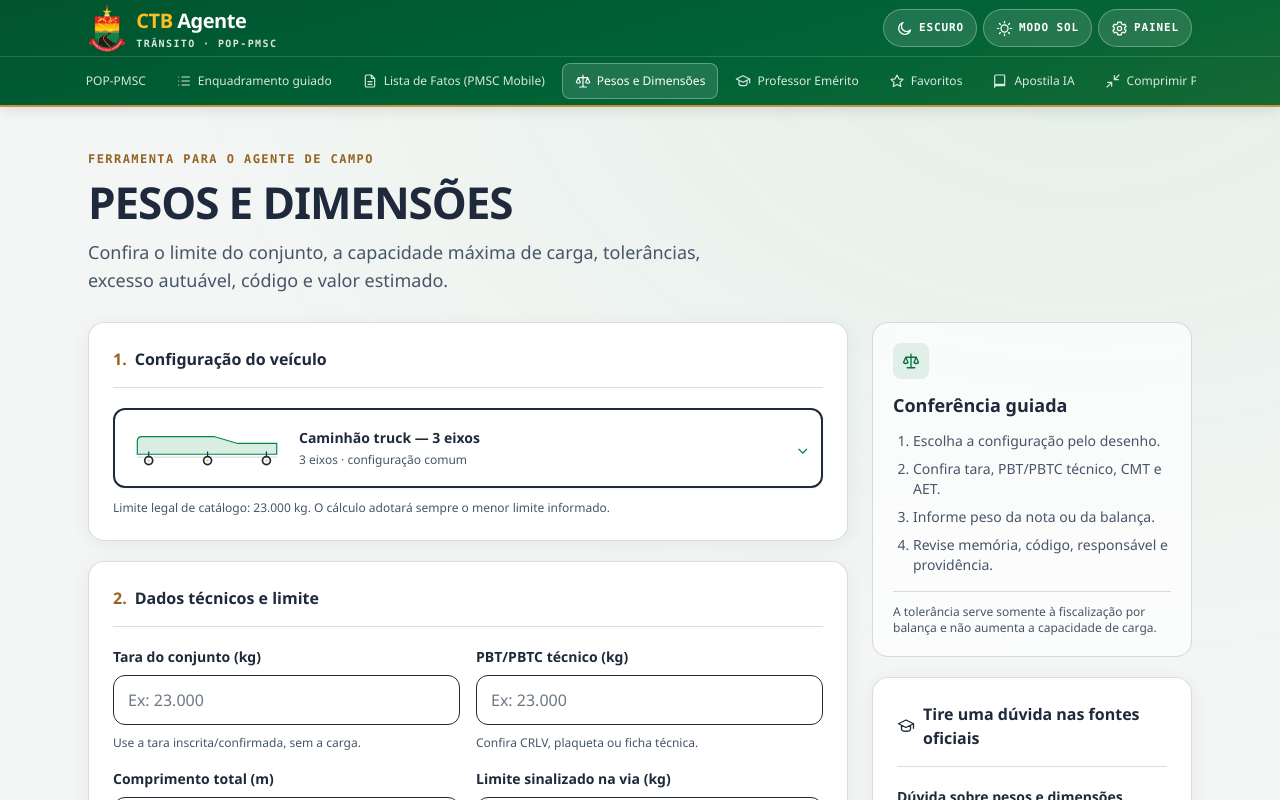
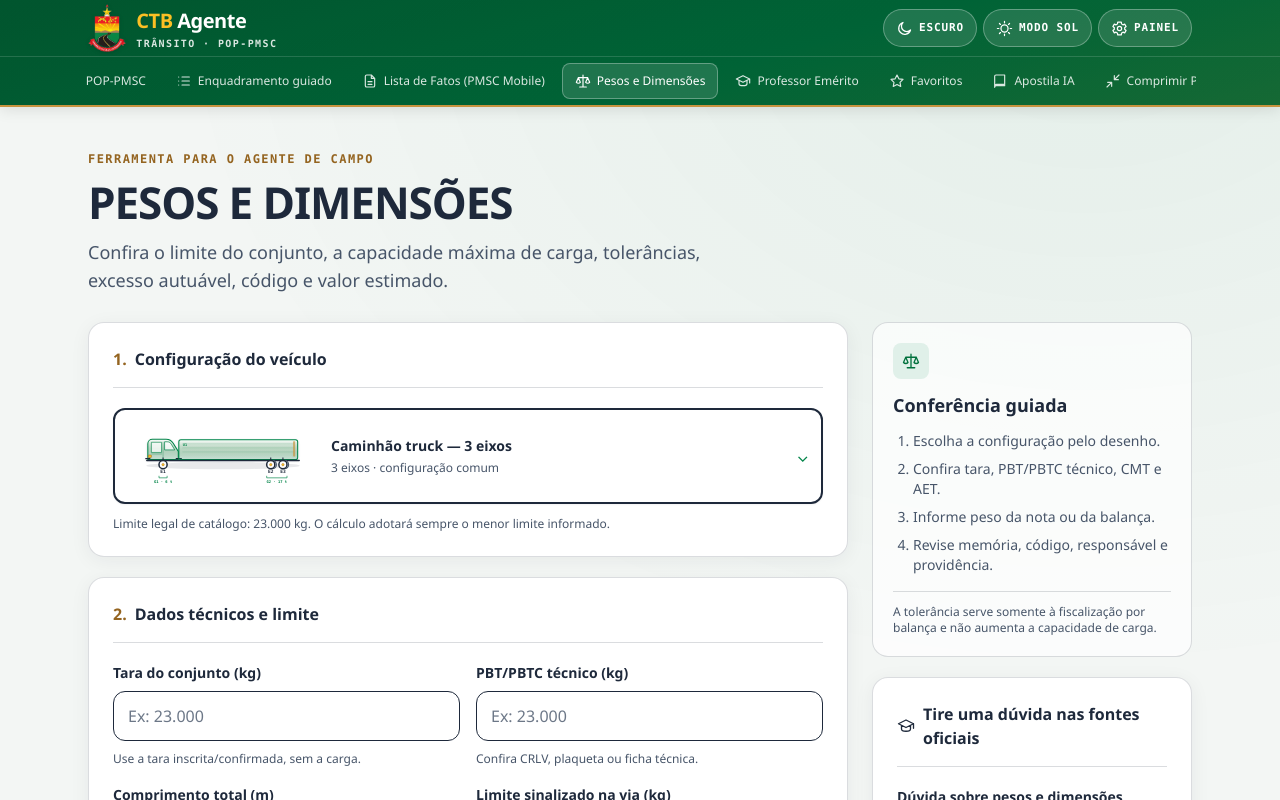
Before and after one commit to nenzinhu/ctb-agente, a Next.js app: page /pesos-dimensoes in a window 1280 px wide. Shown: the top 800 px of the page. Built offline with nearby package versions, Linux system fonts and the light colour scheme.

Commit message:
feat: aprimora desenhos animados dos veículos

```diff
--- a/components/pesos-dimensoes/DesenhoVeiculo.tsx
+++ b/components/pesos-dimensoes/DesenhoVeiculo.tsx
@@ -1,64 +1,202 @@
-import type { ConfiguracaoVeiculo } from '@/lib/pesos-dimensoes/types';
+'use client';
+
+import { useId, useLayoutEffect, useRef } from 'react';
+import { gsap } from 'gsap';
+
+import type { ConfiguracaoVeiculo, GrupoEixo, TipoGrupoEixo } from '@/lib/pesos-dimensoes/types';
 
 interface Props {
   configuracao: ConfiguracaoVeiculo;
   compacto?: boolean;
 }
 
+const POSICOES_EIXOS: Record<string, number[]> = {
+  'rigido-2-eixos': [42, 272],
+  'truck-3-eixos': [42, 254, 278],
+  'bitruck-4-eixos': [42, 66, 254, 278],
+  'cavalo-2s2': [42, 91, 259, 284],
+  'cavalo-2s3': [42, 91, 246, 269, 292],
+  'cavalo-3s2': [42, 78, 99, 258, 283],
+  'cavalo-3s3': [42, 78, 99, 246, 269, 292],
+  'cavalo-3s4': [42, 78, 99, 218, 246, 269, 292],
+  'caminhao-reboque': [42, 112, 134, 246, 269, 292],
+  'bitrem-7-eixos': [42, 78, 99, 169, 191, 270, 292],
+  'rodotrem-9-eixos-aet': [42, 78, 99, 145, 166, 187, 252, 273, 294],
+  'especial-aet': [160],
+};
+
+interface EixoDesenho {
+  grupo: GrupoEixo;
+  tipo: TipoGrupoEixo;
+  numero: number;
+  x: number;
+}
+
+function eixosDaConfiguracao(configuracao: ConfiguracaoVeiculo): EixoDesenho[] {
+  const posicoes = POSICOES_EIXOS[configuracao.id] ?? Array.from(
+    { length: configuracao.quantidadeEixos },
+    (_, indice) => configuracao.quantidadeEixos === 1 ? 160 : 34 + indice * (252 / (configuracao.quantidadeEixos - 1)),
+  );
+  let numero = 0;
+  return configuracao.gruposEixo.flatMap((grupo) => Array.from({ length: grupo.quantidadeEixos }, () => {
+    const atual = numero++;
+    return { grupo, tipo: grupo.tipo, numero: atual + 1, x: posicoes[atual] ?? 34 + atual * 24 };
+  }));
+}
+
+function pneusDoEixo(tipo: TipoGrupoEixo): 'simples' | 'duplos' {
+  return tipo === 'isolado-2-pneus' || tipo === 'direcional-duplo' ? 'simples' : 'duplos';
+}
+
+function limiteCurto(limiteKg: number | null): string {
+  if (limiteKg === null) return 'AET';
+  return `${(limiteKg / 1000).toLocaleString('pt-BR', { maximumFractionDigits: 1 })} t`;
+}
+
+function Cabine({ gradiente }: { gradiente: string }) {
+  return (
+    <g data-elemento="cabine">
+      <path d="M12 70V39c0-5 4-9 9-9h27c6 0 11 3 14 8l10 16v16Z" fill={`url(#${gradiente})`} className="stroke-ds-primary" strokeWidth="2" />
+      <path data-elemento="parabrisa" d="M45 35h5c4 0 7 2 9 6l6 10H45Z" className="fill-ds-surface/80 stroke-ds-primary" strokeWidth="1.4" />
+      <path d="M19 36h20v20H19Z" className="fill-ds-surface/70 stroke-ds-primary" strokeWidth="1.2" />
+      <path d="M19 59h21M42 35v35" className="stroke-ds-primary/60" strokeWidth="1" />
+      <rect x="13" y="61" width="6" height="5" rx="1" className="fill-ds-accent stroke-ds-gold-strong" strokeWidth="1" />
+      <path d="M8 68h8M68 68h10" className="stroke-ds-text" strokeWidth="2.5" strokeLinecap="round" />
+    </g>
+  );
+}
+
+function Bau({ x, largura, gradiente, indice, marcarUnidade = true }: { x: number; largura: number; gradiente: string; indice: number; marcarUnidade?: boolean }) {
+  return (
+    <g data-unidade={marcarUnidade ? 'true' : undefined}>
+      <rect x={x} y="31" width={largura} height="39" rx="4" fill={`url(#${gradiente})`} className="stroke-ds-primary" strokeWidth="2" />
+      <path d={`M${x + 7} 39H${x + largura - 7}M${x + 7} 47H${x + largura - 7}M${x + 7} 55H${x + largura - 7}`} className="stroke-ds-primary/25" strokeWidth="1" />
+      <rect x={x + largura - 9} y="34" width="4" height="30" rx="1" className="fill-ds-gold/70" />
+      <text x={x + 8} y="44" className="fill-ds-primary font-mono font-bold" fontSize="7">U{indice}</text>
+    </g>
+  );
+}
+
+function CorposVeiculo({ configuracao, gradiente }: { configuracao: ConfiguracaoVeiculo; gradiente: string }) {
+  if (configuracao.unidades === 1) {
+    return (
+      <g data-veiculo-corpo data-unidade="true">
+        <Cabine gradiente={gradiente} />
+        <Bau x={73} largura={234} gradiente={gradiente} indice={1} marcarUnidade={false} />
+      </g>
+    );
+  }
+
+  if (configuracao.id === 'caminhao-reboque') {
+    return (
+      <g data-veiculo-corpo>
+        <g data-unidade="true">
+          <Cabine gradiente={gradiente} />
+          <Bau x={73} largura={86} gradiente={gradiente} indice={1} marcarUnidade={false} />
+        </g>
+        <g data-acoplamento="true"><path d="M159 65h17l4-5" className="stroke-ds-gold-strong" strokeWidth="2.5" fill="none" /></g>
+        <Bau x={180} largura={127} gradiente={gradiente} indice={2} />
+      </g>
+    );
+  }
+
+  return (
+    <g data-veiculo-corpo>
+      <g data-unidade="true">
+        <Cabine gradiente={gradiente} />
+        <path d="M72 65h31" className="stroke-ds-text" strokeWidth="4" strokeLinecap="round" />
+      </g>
+      {configuracao.unidades === 2 ? (
+        <>
+          <g data-acoplamento="true"><path d="M91 61h15" className="stroke-ds-gold-strong" strokeWidth="3" strokeLinecap="round" /></g>
+          <Bau x={104} largura={203} gradiente={gradiente} indice={2} />
+        </>
+      ) : (
+        <>
+          <g data-acoplamento="true"><path d="M91 61h13" className="stroke-ds-gold-strong" strokeWidth="3" strokeLinecap="round" /></g>
+          <Bau x={103} largura={98} gradiente={gradiente} indice={2} />
+          <g data-acoplamento="true"><path d="M201 65h8" className="stroke-ds-gold-strong" strokeWidth="3" strokeLinecap="round" /></g>
+          <Bau x={209} largura={99} gradiente={gradiente} indice={3} />
+        </>
+      )}
+    </g>
+  );
+}
+
 export default function DesenhoVeiculo({ configuracao, compacto = false }: Props) {
-  const largura = 260;
-  const margem = 8;
-  const espaco = 5;
-  const larguraUtil = largura - margem * 2 - espaco * (configuracao.unidades - 1);
-  const larguraUnidade = larguraUtil / configuracao.unidades;
-  const inicioEixos = margem + 20;
-  const fimEixos = largura - margem - 18;
-  const passoEixos = configuracao.quantidadeEixos > 1
-    ? (fimEixos - inicioEixos) / (configuracao.quantidadeEixos - 1)
-    : 0;
+  const raiz = useRef<SVGSVGElement>(null);
+  const idGradiente = `veiculo-${useId().replace(/:/g, '')}`;
+  const eixos = eixosDaConfiguracao(configuracao);
+
+  useLayoutEffect(() => {
+    const elemento = raiz.current;
+    if (!elemento || typeof window.matchMedia !== 'function') return;
+    const media = gsap.matchMedia();
+    const contexto = gsap.context(() => {
+      media.add('(prefers-reduced-motion: no-preference)', () => {
+        const timeline = gsap.timeline({ defaults: { duration: 0.36, ease: 'power2.out' } });
+        timeline
+          .from('[data-veiculo-corpo]', { x: -18, autoAlpha: 0, clearProps: 'opacity,visibility,transform' })
+          .from('[data-eixo="true"]', { scale: 0, transformOrigin: 'center center', stagger: 0.045, ease: 'back.out(1.7)', clearProps: 'transform' }, '-=0.18')
+          .from('[data-eixo-rotulo="true"]', { y: -3, autoAlpha: 0, stagger: 0.035, clearProps: 'opacity,visibility,transform' }, '-=0.2')
+          .fromTo('[data-acoplamento="true"]', { scaleX: 0, transformOrigin: 'left center' }, { scaleX: 1, duration: 0.22, ease: 'power1.out', clearProps: 'transform' }, '-=0.3');
+      });
+    }, elemento);
+    return () => {
+      media.revert();
+      contexto.revert();
+    };
+  }, [configuracao.id]);
 
   return (
     <svg
-      viewBox="0 0 260 84"
-      className={compacto ? 'h-12 w-40' : 'h-20 w-full max-w-[260px]'}
+      ref={raiz}
+      viewBox="0 0 320 126"
+      className={compacto ? 'h-16 w-[10.5rem] shrink-0 sm:w-48' : 'h-28 w-full max-w-[360px]'}
       role="img"
       aria-label={`${configuracao.nome}: ${configuracao.quantidadeEixos} eixos e ${configuracao.unidades} ${configuracao.unidades === 1 ? 'unidade' : 'unidades'}`}
     >
       <title>{configuracao.nome}</title>
-      {Array.from({ length: configuracao.unidades }, (_, indice) => {
-        const x = margem + indice * (larguraUnidade + espaco);
-        const primeira = indice === 0;
+      <defs>
+        <linearGradient id={idGradiente} x1="0" y1="0" x2="0" y2="1">
+          <stop offset="0" className="text-ds-surface" stopColor="currentColor" />
+          <stop offset="1" className="text-ds-primary" stopColor="currentColor" stopOpacity="0.18" />
+        </linearGradient>
+        <filter id={`${idGradiente}-sombra`} x="-10%" y="-30%" width="120%" height="170%">
+          <feDropShadow dx="0" dy="2" stdDeviation="2" floodColor="currentColor" floodOpacity="0.16" />
+        </filter>
+      </defs>
+
+      <ellipse cx="160" cy="82" rx="151" ry="7" className="fill-ds-text/10" />
+      <g filter={`url(#${idGradiente}-sombra)`}>
+        <CorposVeiculo configuracao={configuracao} gradiente={idGradiente} />
+      </g>
+      <line data-elemento="chassi" x1="10" y1="72" x2="310" y2="72" className="stroke-ds-text" strokeWidth="3" strokeLinecap="round" />
+
+      {eixos.map((eixo) => {
+        const pneus = pneusDoEixo(eixo.tipo);
         return (
-          <g key={indice} data-unidade="true">
-            {primeira ? (
-              <path
-                d={`M ${x} 53 L ${x} 30 Q ${x} 22 ${x + 8} 22 H ${x + larguraUnidade * 0.55} L ${x + larguraUnidade * 0.72} 34 H ${x + larguraUnidade} V 53 Z`}
-                className="fill-ds-primary/15 stroke-ds-primary"
-                strokeWidth="2"
-              />
-            ) : (
-              <rect
-                x={x}
-                y="25"
-                width={larguraUnidade}
-                height="28"
-                rx="4"
-                className="fill-ds-accent/15 stroke-ds-primary"
-                strokeWidth="2"
-              />
-            )}
-            {indice > 0 && <line x1={x - espaco} y1="48" x2={x} y2="48" className="stroke-ds-subtle" strokeWidth="2" />}
+          <g key={eixo.numero} data-eixo="true" data-pneus={pneus}>
+            <line x1={eixo.x} y1="66" x2={eixo.x} y2="77" className="stroke-ds-text" strokeWidth="2" />
+            {pneus === 'duplos' && <circle cx={eixo.x + 3} cy="80" r="8" className="fill-ds-surface stroke-ds-subtle" strokeWidth="2.5" />}
+            <circle cx={eixo.x} cy="80" r="8" className="fill-ds-surface stroke-ds-text" strokeWidth="3" />
+            <circle cx={eixo.x} cy="80" r="2.4" className="fill-ds-accent stroke-ds-gold-strong" strokeWidth="0.8" />
+            <text data-eixo-rotulo="true" x={eixo.x} y="96" textAnchor="middle" className="fill-ds-text font-mono font-bold" fontSize="9">E{eixo.numero}</text>
           </g>
         );
       })}
-      <line x1="8" y1="58" x2="252" y2="58" className="stroke-ds-line" strokeWidth="2" />
-      {Array.from({ length: configuracao.quantidadeEixos }, (_, indice) => {
-        const x = inicioEixos + indice * passoEixos;
+
+      {configuracao.gruposEixo.map((grupo, indice) => {
+        const eixosGrupo = eixos.filter((eixo) => eixo.grupo.id === grupo.id);
+        const inicio = Math.min(...eixosGrupo.map((eixo) => eixo.x)) - 8;
+        const fim = Math.max(...eixosGrupo.map((eixo) => eixo.x)) + 8;
+        const limite = grupo.limiteKg?.toLocaleString('pt-BR') ?? 'conforme AET';
         return (
-          <g key={indice} data-eixo="true">
-            <line x1={x} y1="48" x2={x} y2="61" className="stroke-ds-text" strokeWidth="2" />
-            <circle cx={x} cy="64" r="7" className="fill-ds-surface stroke-ds-text" strokeWidth="3" />
-            <circle cx={x} cy="64" r="2" className="fill-ds-accent" />
+          <g key={grupo.id} data-grupo-eixo="true" aria-label={`${grupo.nome}: limite ${limite} kg`} role="group">
+            <path d={`M${inicio} 102v4h${fim - inicio}v-4`} className="stroke-ds-primary" strokeWidth="1.3" fill="none" />
+            <text x={(inicio + fim) / 2} y="117" textAnchor="middle" className="fill-ds-primary font-mono font-bold" fontSize="7.5">
+              G{indice + 1} · {limiteCurto(grupo.limiteKg)}
+            </text>
           </g>
         );
       })}
--- a/components/pesos-dimensoes/SeletorConfiguracao.tsx
+++ b/components/pesos-dimensoes/SeletorConfiguracao.tsx
@@ -55,7 +55,7 @@ export default function SeletorConfiguracao({ valor, onChange }: Props) {
         aria-haspopup="listbox"
         aria-expanded={aberto}
         onClick={() => setAberto((estado) => !estado)}
-        className="flex min-h-20 w-full items-center gap-3 rounded-control border-2 border-ds-border bg-ds-surface px-3 py-2 text-left shadow-sm transition hover:border-ds-primary focus-visible:outline focus-visible:outline-2 focus-visible:outline-offset-2 focus-visible:outline-ds-primary"
+        className="flex min-h-24 w-full items-center gap-3 rounded-control border-2 border-ds-border bg-ds-surface px-3 py-2 text-left shadow-sm transition hover:border-ds-primary focus-visible:outline focus-visible:outline-2 focus-visible:outline-offset-2 focus-visible:outline-ds-primary"
       >
         <DesenhoVeiculo configuracao={selecionada} compacto />
         <span className="min-w-0 flex-1">
@@ -84,7 +84,7 @@ export default function SeletorConfiguracao({ valor, onChange }: Props) {
                 onChange(configuracao.id);
                 fechar();
               }}
-              className="mb-1 flex min-h-20 w-full items-center gap-3 rounded-control border border-transparent px-2 py-2 text-left last:mb-0 hover:border-ds-primary hover:bg-ds-soft focus-visible:border-ds-primary focus-visible:bg-ds-soft focus-visible:outline-none aria-selected:border-ds-accent aria-selected:bg-ds-accent/10"
+              className="mb-1 flex min-h-24 w-full items-center gap-3 rounded-control border border-transparent px-2 py-2 text-left last:mb-0 hover:border-ds-primary hover:bg-ds-soft focus-visible:border-ds-primary focus-visible:bg-ds-soft focus-visible:outline-none aria-selected:border-ds-accent aria-selected:bg-ds-accent/10"
             >
               <DesenhoVeiculo configuracao={configuracao} compacto />
               <span className="min-w-0 flex-1">
```
Also changed, not shown: 2 other files (tests, documents, lock files or other folders).
